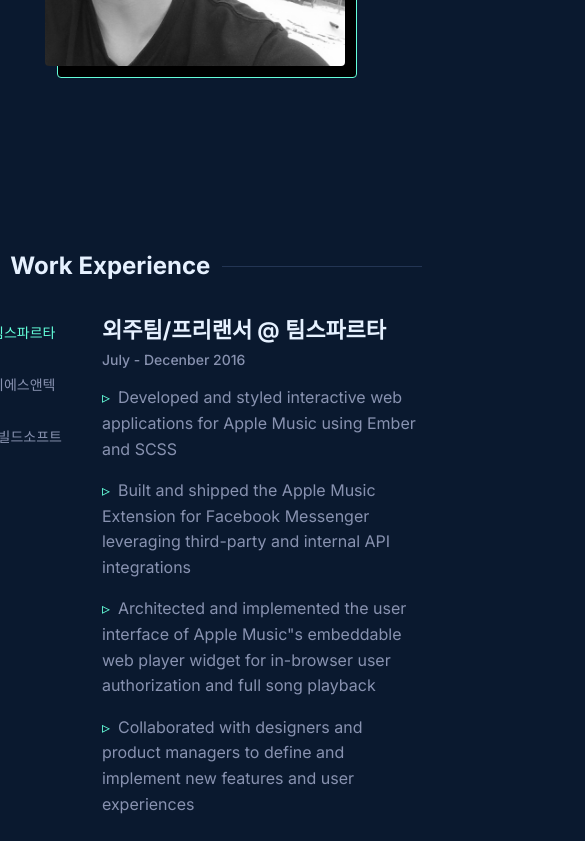
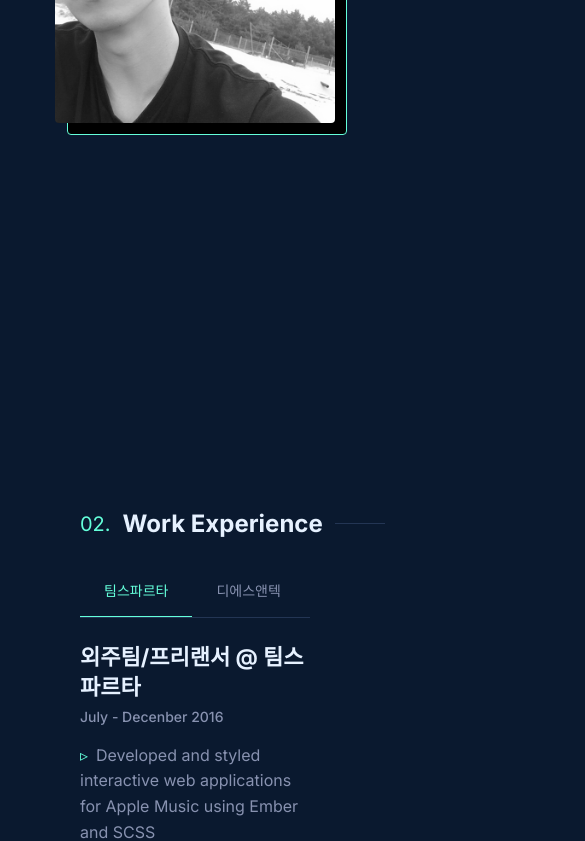
Before and after one commit to heondeam/shlee-resume, a Next.js app: page / in a window 390 px wide. Shown: the part 1908-2749 px from the top of the page, 585 px wide, since content can reach past the window. Built offline with nearby package versions, Linux system fonts and the light colour scheme.

Commit message:
feat: apply responsive styles

```diff
--- a/components/sections/experience.tsx
+++ b/components/sections/experience.tsx
@@ -9,11 +9,14 @@ import UnorderList from '@components/ui/unorder-list'
 
 export default function Experience() {
   return (
-    <Section id="experience" className="h-[550px] bg-navy px-20">
-      <div className="max-w-[850px] flex flex-col gap-6">
+    <Section id="experience" className="bg-navy px-20 py-48">
+      <div className="w-full md:max-w-[750px] flex flex-col gap-6 justify-center">
         <Title title="Work Experience" idx="02" />
-        <Tabs className="flex gap-6" defaultValue="team-sparta">
-          <TabsList>
+        <Tabs
+          className="w-full block space-y-6 md:space-y-0 md:flex md:flex-row md:gap-6"
+          defaultValue="team-sparta"
+        >
+          <TabsList className="max-w-[1000px] overflow-auto md:w-[150px]">
             <TabsTrigger value="team-sparta">팀스파르타</TabsTrigger>
             <TabsTrigger value="dsntech">디에스앤텍</TabsTrigger>
             <TabsTrigger value="the-buildsoft">더빌드소프트</TabsTrigger>
--- a/components/sections/projects.tsx
+++ b/components/sections/projects.tsx
@@ -55,66 +55,6 @@ export default function Projects() {
           }
           image={ddockddock}
         />
-        <Card
-          belong="팀 스파르타"
-          title="똑똑 365"
-          description={[
-            '홈 클리닝 서비스 애플리케이션',
-            '프리랜서로 참여한 프로젝트로, 주요 기능 개발 및 유지보수 담당하였습니다 유저앱과 백오피스 개발에 참여하였습니다.',
-            '유저 앱 내 서비스 신청, 신청 내역 확인 및 수정 등 주요 기능 개발',
-            '백오피스 유저 관리, 클리닝 서비스 관리 기능, 파일 업로드 및 다운로드 기능 개발',
-            'RN 웹뷰 환경 및 브릿지 통신을 통한 모바일앱 구축'
-          ]}
-          stack={['Next.js', 'React Navite', 'TailwindCSS', 'shadcn/ui', 'Zustand', 'SWR']}
-          link={
-            <>
-              <Link className="w-[20px] h-[20px] text-white" href={''}>
-                <Github />
-              </Link>
-            </>
-          }
-          image={ddockddock}
-        />
-        <Card
-          belong="팀 스파르타"
-          title="똑똑 365"
-          description={[
-            '홈 클리닝 서비스 애플리케이션',
-            '프리랜서로 참여한 프로젝트로, 주요 기능 개발 및 유지보수 담당하였습니다 유저앱과 백오피스 개발에 참여하였습니다.',
-            '유저 앱 내 서비스 신청, 신청 내역 확인 및 수정 등 주요 기능 개발',
-            '백오피스 유저 관리, 클리닝 서비스 관리 기능, 파일 업로드 및 다운로드 기능 개발',
-            'RN 웹뷰 환경 및 브릿지 통신을 통한 모바일앱 구축'
-          ]}
-          stack={['Next.js', 'React Navite', 'TailwindCSS', 'shadcn/ui', 'Zustand', 'SWR']}
-          link={
-            <>
-              <Link className="w-[20px] h-[20px] text-white" href={''}>
-                <Github />
-              </Link>
-            </>
-          }
-          image={ddockddock}
-        />
-        <Card
-          belong="팀 스파르타"
-          title="똑똑 365"
-          description={[
-            '홈 클리닝 서비스 애플리케이션',
-            '프리랜서로 참여한 프로젝트로, 주요 기능 개발 및 유지보수 담당하였습니다 유저앱과 백오피스 개발에 참여하였습니다.',
-            '유저 앱 내 서비스 신청, 신청 내역 확인 및 수정 등 주요 기능 개발',
-            '백오피스 유저 관리, 클리닝 서비스 관리 기능, 파일 업로드 및 다운로드 기능 개발',
-            'RN 웹뷰 환경 및 브릿지 통신을 통한 모바일앱 구축'
-          ]}
-          stack={['Next.js', 'React Navite', 'TailwindCSS', 'shadcn/ui', 'Zustand', 'SWR']}
-          link={
-            <>
-              <Link className="w-[20px] h-[20px] text-white" href={''}>
-                <Github />
-              </Link>
-            </>
-          }
-          image={ddockddock}
-        />
       </div>
     </Section>
   )
--- a/components/ui/tabs.tsx
+++ b/components/ui/tabs.tsx
@@ -20,7 +20,10 @@ const TabsList = React.forwardRef<
   return (
     <TabsPrimitive.List
       ref={ref}
-      className={cn('relative flex flex-col self-start items-center text-slate', className)}
+      className={cn(
+        'relative flex md:block md:flex-col self-start items-center text-slate',
+        className
+      )}
       onClick={handleActiveIndexChange}
       {...props}
     />
@@ -35,7 +38,7 @@ const TabsTrigger = React.forwardRef<
   <TabsPrimitive.Trigger
     ref={ref}
     className={cn(
-      'relative inline-flex items-center w-full justify-center whitespace-nowrap border-l border-lightestNavy transition-custom px-4 py-4 text-sm font-medium hover:text-green hover:bg-lightNavy disabled:pointer-events-none disabled:opacity-50 data-[state=active]:text-green focus:bg-lightNavy after:absolute after:h-full after:w-[1px] after:left-0 after:bg-green  after:origin-top-left after:scale-y-0 data-[state=active]:after:scale-y-100 data-[state=active]:after:origin-top-left after:duration-1000',
+      'relative inline-flex items-center w-full justify-center whitespace-nowrap border-b md:border-b-0 md:border-l border-lightestNavy transition-custom px-6 py-4 text-sm font-medium hover:text-green hover:bg-lightNavy disabled:pointer-events-none disabled:opacity-50 data-[state=active]:text-green focus:bg-lightNavy after:absolute after:md:h-full after:w-full after:h-[1px] after:bottom-0 after:md:w-[1px] after:left-0 after:bg-green  after:origin-top-left after:scale-y-0 data-[state=active]:after:scale-y-100 data-[state=active]:after:origin-top-left after:duration-500',
       className
     )}
     {...props}
@@ -47,7 +50,7 @@ const TabsContent = React.forwardRef<
   React.ElementRef<typeof TabsPrimitive.Content>,
   React.ComponentPropsWithoutRef<typeof TabsPrimitive.Content>
 >(({ className, ...props }, ref) => (
-  <TabsPrimitive.Content ref={ref} className={cn('mt-2', className)} {...props} />
+  <TabsPrimitive.Content ref={ref} className={cn('w-full mt-2', className)} {...props} />
 ))
 TabsContent.displayName = TabsPrimitive.Content.displayName
 
--- a/components/ui/title.tsx
+++ b/components/ui/title.tsx
@@ -1,12 +1,12 @@
-"use client";
+'use client'
 
-import H2 from "../typography/h2";
-import Neon from "../typography/neon";
+import H2 from '../typography/h2'
+import Neon from '../typography/neon'
 
 type TitleProps = {
-  title: string;
-  idx: string;
-};
+  title: string
+  idx: string
+}
 
 export default function Title({ title, idx }: TitleProps) {
   return (
@@ -14,7 +14,7 @@ export default function Title({ title, idx }: TitleProps) {
       <Neon>{idx}.</Neon>
       <H2 className="text-white whitespace-nowrap">{title}</H2>
       {/* line */}
-      <div className="w-[200px] h-[1px] bg-lightestNavy md:w-[300px]"></div>
+      <div className="min-w-[50px] h-[1px] bg-lightestNavy md:w-[300px]"></div>
     </div>
-  );
+  )
 }
```
